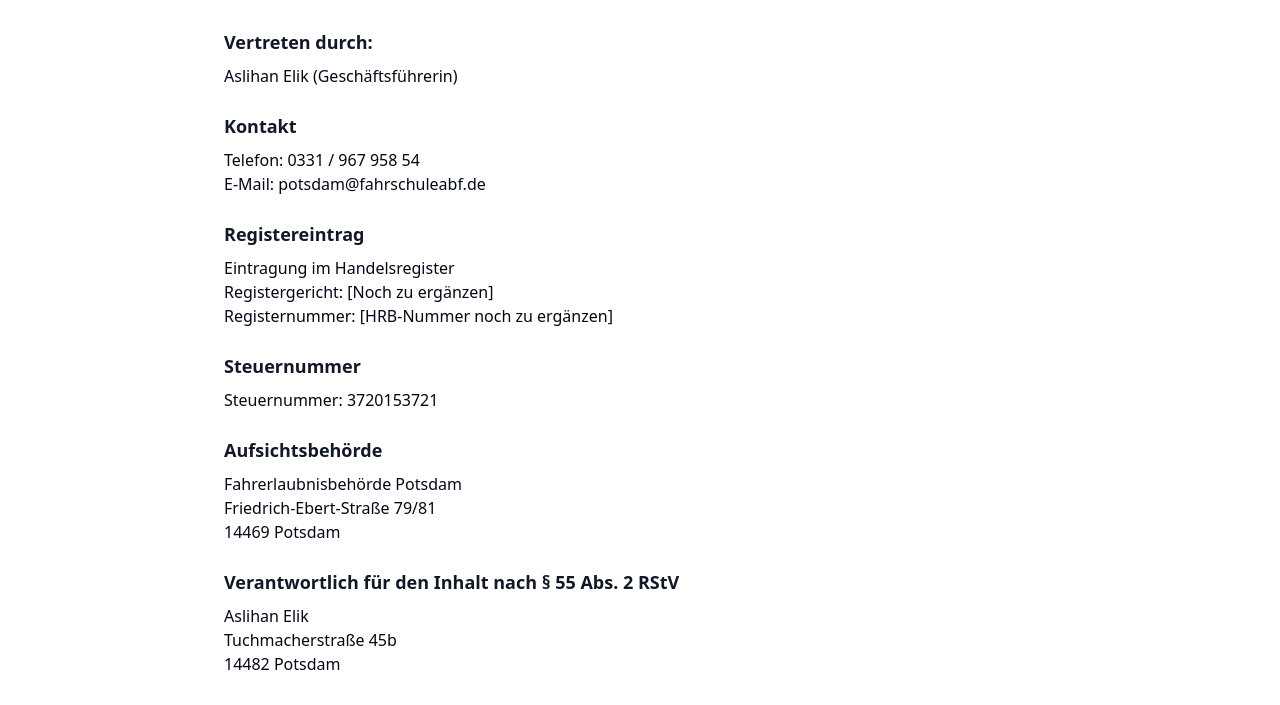
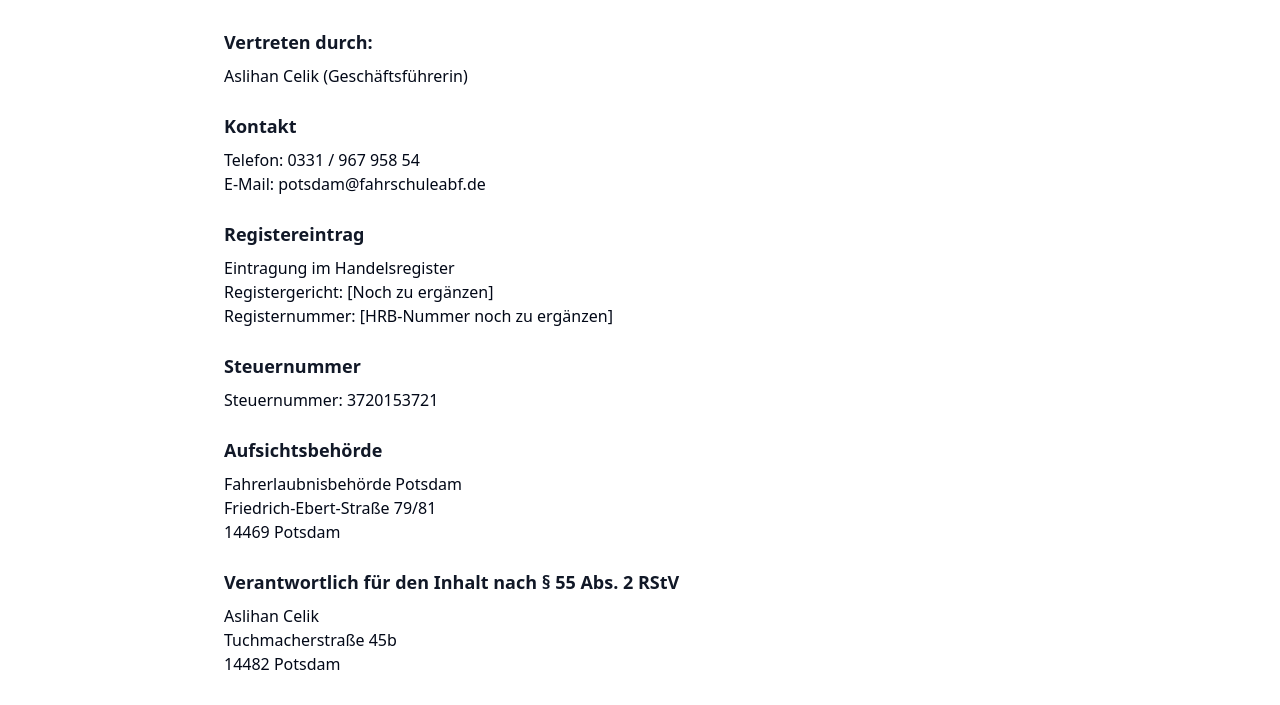
Before and after one commit to jakobkrenzlin-cloud/abf-fahrschule-potsdam, a React (Vite) app: page /impressum in a window 1280 px wide. Shown: the part 244-949 px from the top of the page. Built offline with nearby package versions, Linux system fonts and the light colour scheme.

Commit message:
Refactor: Rename Aslihan Elik to Aslihan Celik

```diff
--- a/src/pages/Datenschutz.tsx
+++ b/src/pages/Datenschutz.tsx
@@ -19,7 +19,7 @@ const Datenschutz = () => {
           <h2 className="text-xl font-semibold text-gray-900 mb-4 mt-8">2. Verantwortliche Stelle</h2>
           <p className="mb-4">Die verantwortliche Stelle für die Datenverarbeitung auf dieser Website ist:</p>
           <p className="mb-4"><strong>ABF Bildungszentrum und Fahrschule GmbH</strong><br />
-          Aslihan Elik<br />
+          Aslihan Celik<br />
           Tuchmacherstraße 45b<br />
           14482 Potsdam<br />
           Telefon: 0331 / 967 958 54<br />
@@ -61,7 +61,7 @@ const Datenschutz = () => {
 
           <h2 className="text-xl font-semibold text-gray-900 mb-4 mt-8">7. Datenschutzbeauftragte</h2>
           <p className="mb-4">Bei Fragen zum Datenschutz wenden Sie sich bitte an:</p>
-          <p className="mb-4">Aslihan Elik<br />
+          <p className="mb-4">Aslihan Celik<br />
           ABF Bildungszentrum und Fahrschule GmbH<br />
           Tuchmacherstraße 45b<br />
           14482 Potsdam<br />
--- a/src/pages/Impressum.tsx
+++ b/src/pages/Impressum.tsx
@@ -20,7 +20,7 @@ const Impressum = () => {
 
           <div className="mb-6">
             <h3 className="text-lg font-semibold text-gray-900 mb-2">Vertreten durch:</h3>
-            <p>Aslihan Elik (Geschäftsführerin)</p>
+            <p>Aslihan Celik (Geschäftsführerin)</p>
           </div>
 
           <div className="mb-6">
@@ -50,7 +50,7 @@ const Impressum = () => {
 
           <div className="mb-6">
             <h3 className="text-lg font-semibold text-gray-900 mb-2">Verantwortlich für den Inhalt nach § 55 Abs. 2 RStV</h3>
-            <p>Aslihan Elik<br />
+            <p>Aslihan Celik<br />
             Tuchmacherstraße 45b<br />
             14482 Potsdam</p>
           </div>
```
